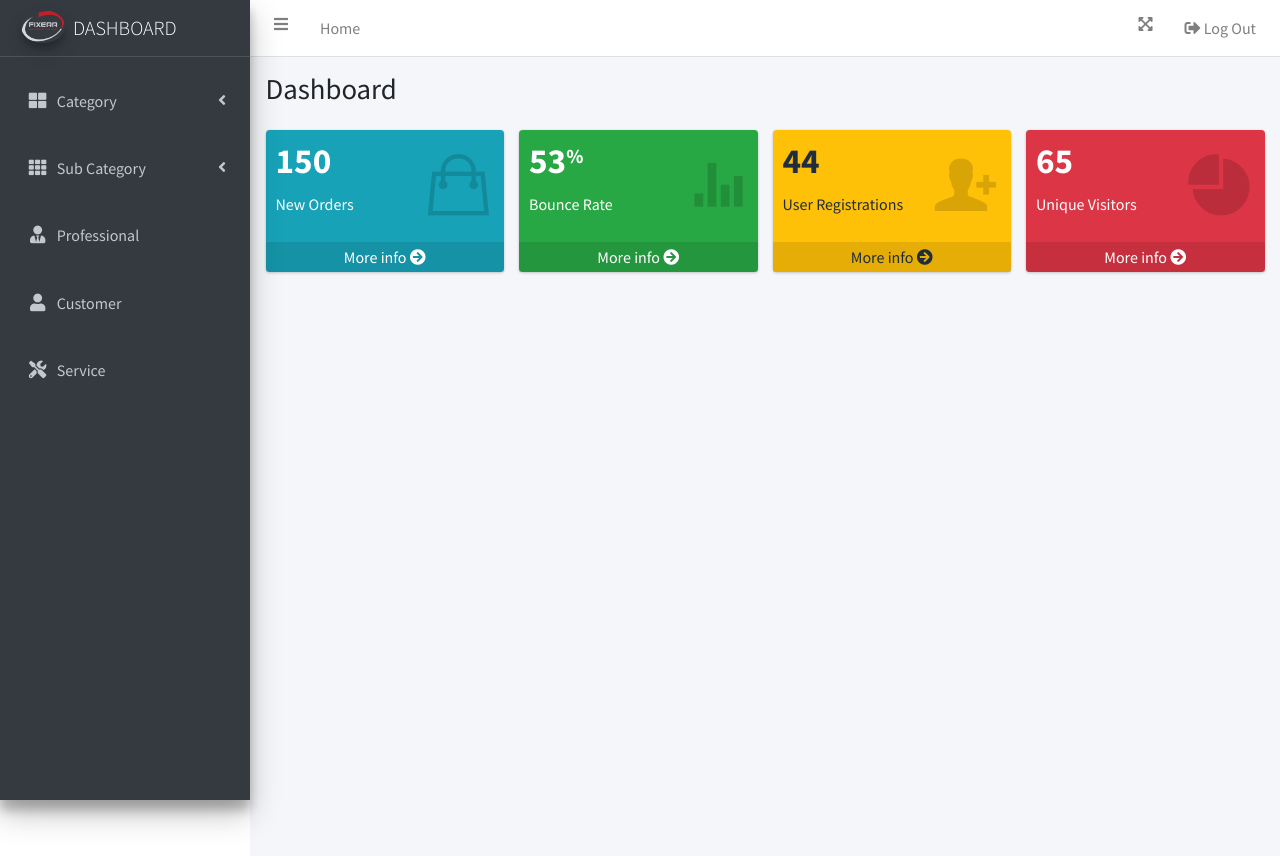
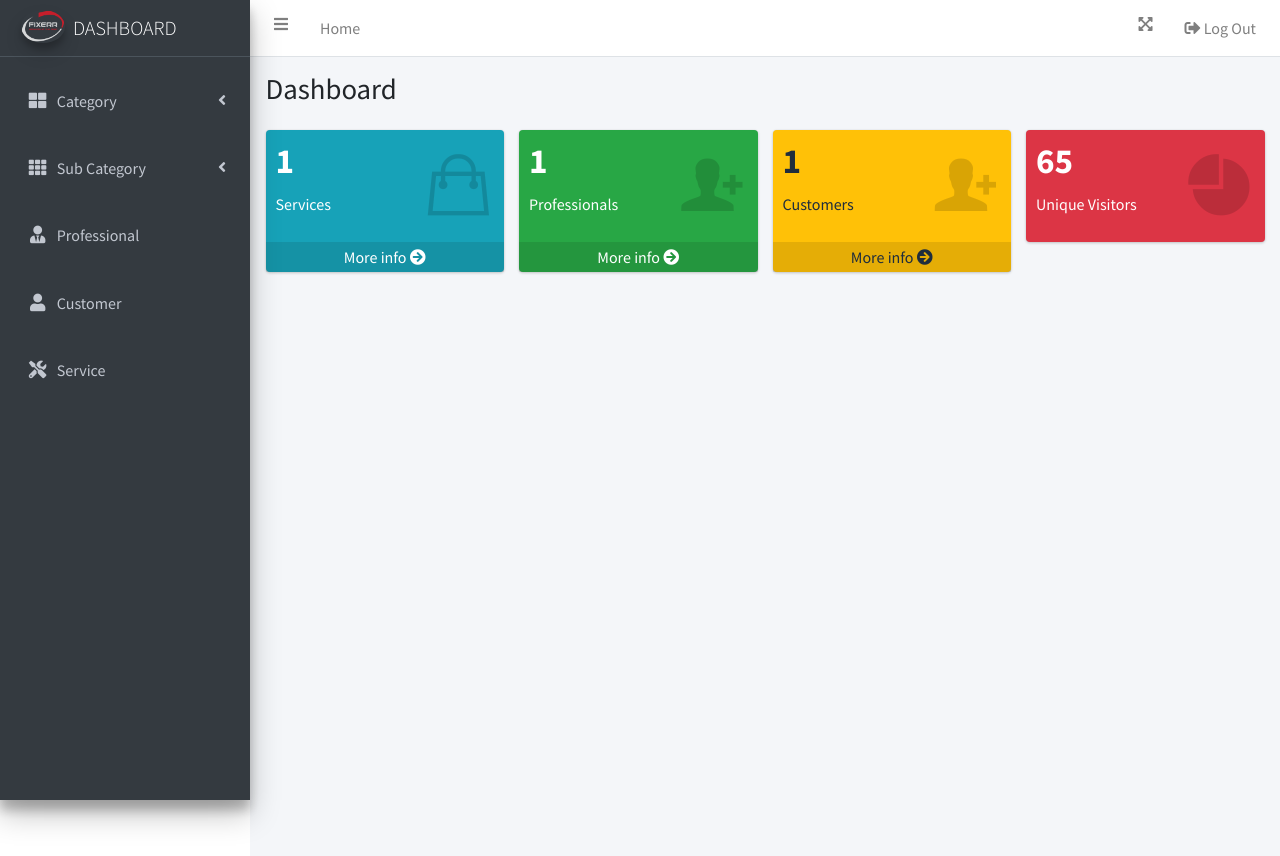
Before and after one commit to Thamalpath/Fixerr, a PHP site: page /admin/dashboard.php in a window 1280 px wide. Shown: the top 856 px of the page. Run offline with PHP 8.4, Linux system fonts and the light colour scheme; the visitor is signed in with stand-in values (Sample User, id 1); tables that the repository leaves empty or names only in its code hold one stand-in row (values such as "Sample post"); some libraries are stand-ins or nearby versions.

Commit message:
Modified

```diff
--- a/admin/dashboard.php
+++ b/admin/dashboard.php
@@ -8,6 +8,36 @@ if (!isset($_SESSION['logged_in']) || $_SESSION['logged_in'] !== true) {
     header("Location: index.php");
     exit();
 }
+
+// Include database connection
+include '../config/dbcon.php';
+
+// Fetch counts from database
+$service_count_query = "SELECT COUNT(*) as count FROM service";
+$professional_count_query = "SELECT COUNT(*) as count FROM professional";
+$customer_count_query = "SELECT COUNT(*) as count FROM customer";
+
+$service_count_result = mysqli_query($con, $service_count_query);
+$professional_count_result = mysqli_query($con, $professional_count_query);
+$customer_count_result = mysqli_query($con, $customer_count_query);
+
+// Check if query execution was successful
+if ($service_count_result && $professional_count_result && $customer_count_result) {
+    $service_count_row = mysqli_fetch_assoc($service_count_result);
+    $professional_count_row = mysqli_fetch_assoc($professional_count_result);
+    $customer_count_row = mysqli_fetch_assoc($customer_count_result);
+
+    // Get counts
+    $service_count = $service_count_row['count'];
+    $professional_count = $professional_count_row['count'];
+    $customer_count = $customer_count_row['count'];
+} else {
+    // Handle error if query execution fails
+    echo "Error: " . mysqli_error($con);
+}
+
+// Close connection
+mysqli_close($con);
 ?>
 
 <?php include('partials/header.php'); ?>
@@ -45,14 +75,14 @@ if (!isset($_SESSION['logged_in']) || $_SESSION['logged_in'] !== true) {
             <!-- small box -->
             <div class="small-box bg-info">
               <div class="inner">
-                <h3>150</h3>
+                <h3><?php echo $service_count; ?></h3>
 
-                <p>New Orders</p>
+                <p>Services</p>
               </div>
               <div class="icon">
                 <i class="ion ion-bag"></i>
               </div>
-              <a href="#" class="small-box-footer">More info <i class="fas fa-arrow-circle-right"></i></a>
+              <a href="service.php" class="small-box-footer">More info <i class="fas fa-arrow-circle-right"></i></a>
             </div>
           </div>
           <!-- ./col -->
@@ -60,14 +90,14 @@ if (!isset($_SESSION['logged_in']) || $_SESSION['logged_in'] !== true) {
             <!-- small box -->
             <div class="small-box bg-success">
               <div class="inner">
-                <h3>53<sup style="font-size: 20px">%</sup></h3>
+                <h3><?php echo $professional_count; ?></h3>
 
-                <p>Bounce Rate</p>
+                <p>Professionals</p>
               </div>
               <div class="icon">
-                <i class="ion ion-stats-bars"></i>
+                <i class="ion ion-person-add"></i>
               </div>
-              <a href="#" class="small-box-footer">More info <i class="fas fa-arrow-circle-right"></i></a>
+              <a href="professional.php" class="small-box-footer">More info <i class="fas fa-arrow-circle-right"></i></a>
             </div>
           </div>
           <!-- ./col -->
@@ -75,14 +105,14 @@ if (!isset($_SESSION['logged_in']) || $_SESSION['logged_in'] !== true) {
             <!-- small box -->
             <div class="small-box bg-warning">
               <div class="inner">
-                <h3>44</h3>
+                <h3><?php echo $customer_count; ?></h3>
 
-                <p>User Registrations</p>
+                <p>Customers</p>
               </div>
               <div class="icon">
                 <i class="ion ion-person-add"></i>
               </div>
-              <a href="#" class="small-box-footer">More info <i class="fas fa-arrow-circle-right"></i></a>
+              <a href="customer.php" class="small-box-footer">More info <i class="fas fa-arrow-circle-right"></i></a>
             </div>
           </div>
           <!-- ./col -->
@@ -97,7 +127,6 @@ if (!isset($_SESSION['logged_in']) || $_SESSION['logged_in'] !== true) {
               <div class="icon">
                 <i class="ion ion-pie-graph"></i>
               </div>
-              <a href="#" class="small-box-footer">More info <i class="fas fa-arrow-circle-right"></i></a>
             </div>
           </div>
           <!-- ./col -->
--- a/admin/partials/footer.php
+++ b/admin/partials/footer.php
@@ -1,4 +1,4 @@
 <footer class="main-footer">
-    <strong>Copyright &copy; 2024 <a href="https://fixerr.com/"> Fixerr </a>.</strong>
+    <strong>Copyright &copy; 2024 <a href="https://doorstep-services-website-liard.vercel.app/"> Fixerr </a>.</strong>
     All rights reserved.
   </footer>
--- a/admin/partials/navbar.php
+++ b/admin/partials/navbar.php
@@ -5,7 +5,7 @@
         <a class="nav-link" data-widget="pushmenu" href="#" role="button"><i class="fas fa-bars"></i></a>
       </li>
       <li class="nav-item d-none d-sm-inline-block">
-        <a href="home.php" class="nav-link">Home</a>
+        <a href="dashboard.php" class="nav-link">Home</a>
       </li>
     </ul>
 
--- a/admin/partials/sidebar.php
+++ b/admin/partials/sidebar.php
@@ -1,6 +1,6 @@
 <aside class="main-sidebar sidebar-dark-primary elevation-4">
     <!-- Brand Logo -->
-    <a href="./home.php" class="brand-link">
+    <a href="./dashboard.php" class="brand-link">
       <img src="dist/img/logo.png" alt="AdminLTE Logo" class="brand-image img-circle elevation-3" style="opacity: .8">
       <span class="brand-text font-weight-light">DASHBOARD</span>
     </a>
```
